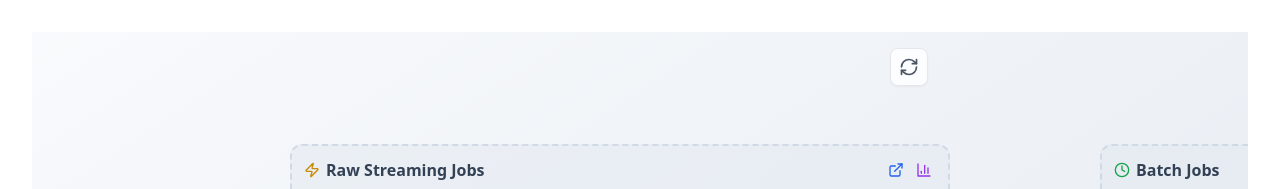
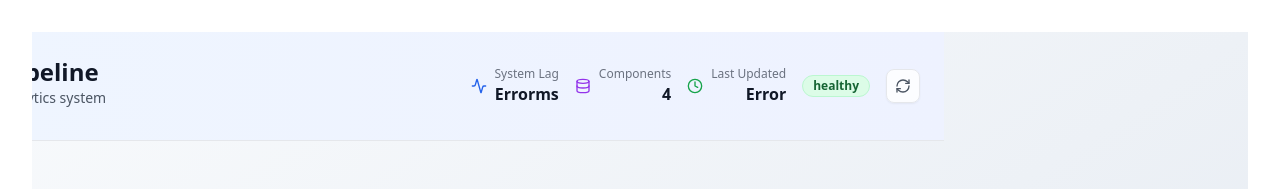
Before and after one commit to divijaroy/component-link-canvas, a React (Vite) app: page / in a window 1280 px wide. Shown: the top 189 px of the page. Built offline with nearby package versions, Linux system fonts and the light colour scheme; no server answers.

Commit message:
added header

```diff
--- a/public/data.json
+++ b/public/data.json
@@ -1,4 +1,12 @@
 {
+  "system": {
+    "name": "Data Processing Pipeline",
+    "description": "Real-time data processing and analytics system",
+    "overall_lag": "$eval(https://jsonplaceholder.typicode.com/todos/1, .id)",
+    "total_components": 4,
+    "status": "healthy",
+    "last_updated": "$eval(https://jsonplaceholder.typicode.com/todos/1, .completed)"
+  },
   "components": [
     {
       "name": "Raw Streaming Jobs",
@@ -12,6 +20,7 @@
           "components": [
             ""
           ],
+          "health":   "",
           "app_ui_link": "https://console.cloud.google.com/dataproc/clusters/fkp-fdp-moon-deb11-m3optimization-202501201229/monitoring?region=asia-south1&inv=1&invt=Ab0v7g&project=fkp-fdphadoop-krios",
           "metrics_ui_link": "http://metrics-ui-link.to-open-in-new-tab",
           "labels": [
@@ -87,7 +96,7 @@
             },
             {
               "label": "lag",
-              "value": "$eval(http://get-metric-value)"
+              "value": "$eval(http://get-metric-value) | jq '.data.result[0].values[1][1]'"
             }
           ],
           "connections": [
--- a/src/components/ComponentInfoDialog.tsx
+++ b/src/components/ComponentInfoDialog.tsx
@@ -1,7 +1,7 @@
 import { Dialog, DialogContent, DialogHeader, DialogTitle } from '@/components/ui/dialog';
 import { Badge } from '@/components/ui/badge';
 import { Button } from '@/components/ui/button';
-import { ExternalLink, Database, Server, AppWindow, Zap, Clock } from 'lucide-react';
+import { ExternalLink, Database, Server, AppWindow, Zap, Clock, Globe, MessageSquare, Warehouse } from 'lucide-react';
 
 interface ComponentInfoDialogProps {
   node: any | null;
@@ -21,14 +21,39 @@ export const ComponentInfoDialog = ({ node, open, onOpenChange }: ComponentInfoD
     const typeValue = typeLabel?.value.toLowerCase();
 
     if (typeValue) {
+      // Database types
+      if (typeValue.includes('postgres') || typeValue.includes('mysql') || typeValue.includes('mongodb')) {
+        return <Database className="w-6 h-6 text-purple-600" />;
+      }
+      if (typeValue.includes('cache') || typeValue.includes('redis')) {
+        return <Database className="w-6 h-6 text-red-600" />;
+      }
+      if (typeValue.includes('data-warehouse')) {
+        return <Warehouse className="w-6 h-6 text-indigo-600" />;
+      }
+
+      // Messaging and streaming
       if (typeValue.includes('spark') || typeValue.includes('stream')) {
         return <Zap className="w-6 h-6 text-yellow-600" />;
       }
+      if (typeValue.includes('rabbitmq') || typeValue.includes('kafka') || typeValue.includes('queue')) {
+        return <MessageSquare className="w-6 h-6 text-orange-600" />;
+      }
+
+      // API and gateway types
+      if (typeValue.includes('kong') || typeValue.includes('gateway')) {
+        return <Globe className="w-6 h-6 text-blue-600" />;
+      }
+      if (typeValue.includes('external-api')) {
+        return <ExternalLink className="w-6 h-6 text-green-600" />;
+      }
+
+      // Service types
+      if (typeValue.includes('drop-wizard') || typeValue.includes('rest')) {
+        return <Server className="w-6 h-6 text-blue-600" />;
+      }
       if (typeValue.includes('batch') || typeValue.includes('job') || typeValue.includes('azkaban')) {
         return <Clock className="w-6 h-6 text-green-600" />;
-      }
-      if (typeValue.includes('drop-wizard') || typeValue.includes('rest')) {
-        return <Server className="w-6 h-6 text-blue-600" />;
       }
     }
 
--- a/src/components/EnhancedSystemDashboard.tsx
+++ b/src/components/EnhancedSystemDashboard.tsx
@@ -4,6 +4,7 @@ import { MaterialComponentCard } from './MaterialComponentCard';
 import { MovingConnectionLine } from './MovingConnectionLine';
 import { generateLayout, clearLayoutCache } from '../services/ConnectivityLayoutService';
 import { ComponentInfoDialog } from './ComponentInfoDialog';
+import { SystemHeader } from './SystemHeader';
 import { RefreshCw } from 'lucide-react';
 
 // Helper to flatten components and extract connections
@@ -44,6 +45,7 @@ const processSystemData = (systemData: SystemData): { components: Component[], c
 export const EnhancedSystemDashboard: React.FC = () => {
   const [layout, setLayout] = useState<Layout>({ nodes: [], edges: [], width: 0, height: 0 });
   const [infoComponent, setInfoComponent] = useState<any | null>(null);
+  const [systemInfo, setSystemInfo] = useState<any>(null);
   const containerRef = useRef<HTMLDivElement>(null);
   const [viewOffset, setViewOffset] = useState({ x: 0, y: 0 });
 
@@ -55,6 +57,11 @@ export const EnhancedSystemDashboard: React.FC = () => {
       // Fetch data from the server
       const response = await fetch(`/${dataFile}`);
       const systemData = await response.json();
+
+      // Extract system info if available
+      if (systemData.system) {
+        setSystemInfo(systemData.system);
+      }
 
       const { components, connections } = processSystemData(systemData);
       console.log('Extracted components:', components.map(c => ({ id: c.id, name: c.name, parentId: c.parentId })));
@@ -97,6 +104,11 @@ export const EnhancedSystemDashboard: React.FC = () => {
     const response = await fetch(`/${dataFile}`);
     const systemData = await response.json();
 
+    // Extract system info if available
+    if (systemData.system) {
+      setSystemInfo(systemData.system);
+    }
+
     const { components, connections } = processSystemData(systemData);
     const laidOut = await generateLayout(components, connections, true);
     setLayout(laidOut);
@@ -106,16 +118,15 @@ export const EnhancedSystemDashboard: React.FC = () => {
   const canvasHeight = (layout.height ?? 0) + 200;
 
   return (
-    <div ref={containerRef} className="relative w-full h-screen bg-gradient-to-br from-slate-50 to-slate-200 overflow-auto">
-      {/* Refresh Button */}
-      <button
-        onClick={handleRefreshLayout}
-        className="absolute top-4 right-4 z-50 p-2 bg-white/80 backdrop-blur-sm rounded-lg shadow-sm border border-gray-200 hover:bg-white hover:shadow-md transition-all duration-200"
-        title="Refresh Layout"
-      >
-        <RefreshCw className="w-5 h-5 text-gray-600" />
-      </button>
+    <div ref={containerRef} className="w-full h-screen bg-gradient-to-br from-slate-50 to-slate-200 overflow-auto">
+      {/* System Header */}
+      {systemInfo && (
+        <div className="z-50 bg-white/80 backdrop-blur-sm border-b border-gray-200">
+          <SystemHeader systemInfo={systemInfo} onRefresh={handleRefreshLayout} />
+        </div>
+      )}
 
+      {/* Component Canvas */}
       <div className="relative" style={{ width: canvasWidth, height: canvasHeight }}>
         <div className="absolute inset-0" style={{ transform: `translate(${viewOffset.x}px, ${viewOffset.y}px)` }}>
           <svg className="absolute inset-0 w-full h-full" style={{ zIndex: 1, pointerEvents: 'none' }}>
--- /dev/null
+++ b/src/components/SystemHeader.tsx
@@ -0,0 +1,124 @@
+import { useState, useEffect } from 'react';
+import { Badge } from '@/components/ui/badge';
+import { Activity, Clock, Database, Server, RefreshCw } from 'lucide-react';
+import { LabelEvaluator } from '../services/LabelEvaluator';
+
+interface SystemInfo {
+  name: string;
+  description: string;
+  overall_lag: string;
+  total_components: number;
+  status: string;
+  last_updated: string;
+}
+
+interface SystemHeaderProps {
+  systemInfo: SystemInfo;
+  onRefresh?: () => void;
+}
+
+export const SystemHeader = ({ systemInfo, onRefresh }: SystemHeaderProps) => {
+  const [evaluatedInfo, setEvaluatedInfo] = useState<SystemInfo>(systemInfo);
+
+  useEffect(() => {
+    const evaluateSystemInfo = async () => {
+      const updatedInfo = { ...systemInfo };
+
+      // Evaluate dynamic values
+      if (systemInfo.overall_lag.startsWith('$eval(')) {
+        try {
+          const lagValue = await LabelEvaluator.evaluate(systemInfo.overall_lag);
+          updatedInfo.overall_lag = lagValue;
+        } catch (error) {
+          updatedInfo.overall_lag = 'N/A';
+        }
+      }
+
+      if (systemInfo.last_updated.startsWith('$eval(')) {
+        try {
+          const updatedValue = await LabelEvaluator.evaluate(systemInfo.last_updated);
+          updatedInfo.last_updated = updatedValue;
+        } catch (error) {
+          updatedInfo.last_updated = 'N/A';
+        }
+      }
+
+      setEvaluatedInfo(updatedInfo);
+    };
+
+    evaluateSystemInfo();
+    const interval = setInterval(evaluateSystemInfo, 10000); // Update every 10 seconds
+    return () => clearInterval(interval);
+  }, [systemInfo]);
+
+  const getStatusColor = (status: string) => {
+    switch (status.toLowerCase()) {
+      case 'healthy':
+        return 'bg-green-100 text-green-800 border-green-200';
+      case 'warning':
+        return 'bg-yellow-100 text-yellow-800 border-yellow-200';
+      case 'error':
+        return 'bg-red-100 text-red-800 border-red-200';
+      default:
+        return 'bg-gray-100 text-gray-800 border-gray-200';
+    }
+  };
+
+  return (
+    <div className="w-full bg-gradient-to-r from-blue-50 to-indigo-50 border-blue-200">
+      <div className="p-6">
+        <div className="flex items-center justify-between">
+          <div className="flex-1">
+            <div className="flex items-center gap-3 mb-2">
+              <Server className="w-8 h-8 text-blue-600" />
+              <div>
+                <h1 className="text-2xl font-bold text-gray-900">{evaluatedInfo.name}</h1>
+                <p className="text-gray-600 text-sm">{evaluatedInfo.description}</p>
+              </div>
+            </div>
+          </div>
+
+          <div className="flex items-center gap-4">
+            <div className="flex items-center gap-2">
+              <Activity className="w-4 h-4 text-blue-600" />
+              <div className="text-right">
+                <div className="text-xs text-gray-500">System Lag</div>
+                <div className="font-semibold text-gray-900">{evaluatedInfo.overall_lag}ms</div>
+              </div>
+            </div>
+
+            <div className="flex items-center gap-2">
+              <Database className="w-4 h-4 text-purple-600" />
+              <div className="text-right">
+                <div className="text-xs text-gray-500">Components</div>
+                <div className="font-semibold text-gray-900">{evaluatedInfo.total_components}</div>
+              </div>
+            </div>
+
+            <div className="flex items-center gap-2">
+              <Clock className="w-4 h-4 text-green-600" />
+              <div className="text-right">
+                <div className="text-xs text-gray-500">Last Updated</div>
+                <div className="font-semibold text-gray-900">{evaluatedInfo.last_updated}</div>
+              </div>
+            </div>
+
+            <Badge className={`${getStatusColor(evaluatedInfo.status)} border`}>
+              {evaluatedInfo.status}
+            </Badge>
+
+            {onRefresh && (
+              <button
+                onClick={onRefresh}
+                className="p-2 bg-white/80 backdrop-blur-sm rounded-lg shadow-sm border border-gray-200 hover:bg-white hover:shadow-md transition-all duration-200"
+                title="Refresh Layout"
+              >
+                <RefreshCw className="w-4 h-4 text-gray-600" />
+              </button>
+            )}
+          </div>
+        </div>
+      </div>
+    </div>
+  );
+};
--- a/src/services/LabelEvaluator.ts
+++ b/src/services/LabelEvaluator.ts
@@ -24,15 +24,15 @@ export class LabelEvaluator {
       current = current[key];
     }
     return current;
-  }
+    }
 
   static async evaluate(value: string): Promise<any> {
     const evalRegex = /^\$eval\(([^,]+)(?:,\s*([^)]+))?\)$/;
     const match = value.match(evalRegex);
 
     if (!match) {
-      return value;
-    }
+    return value;
+  }
 
     const url = match[1].trim();
     const jsonPath = match[2] ? match[2].trim() : '.';
```
Also changed, not shown: public/data-complex.json (+21 -0 lines), src/components/MaterialComponentCard.tsx (+36 -11 lines), src/App.tsx (indentation only).
